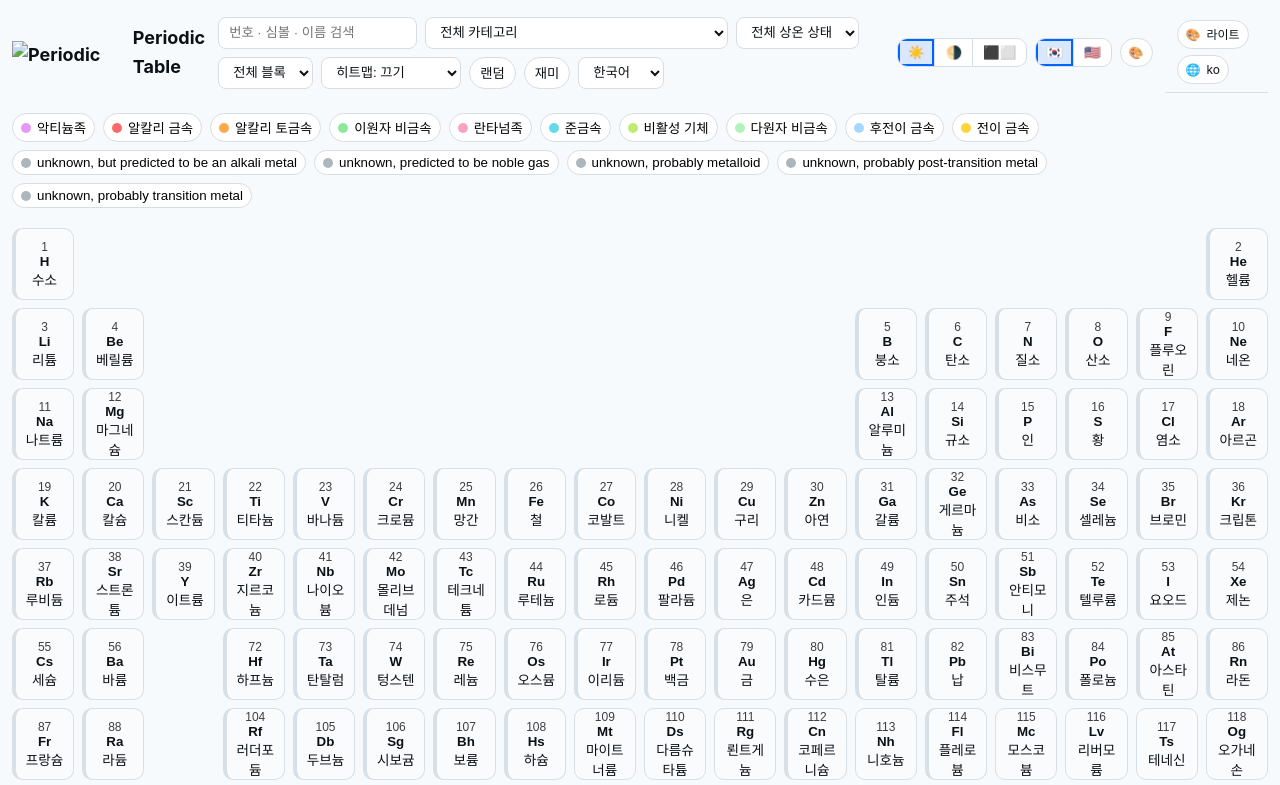
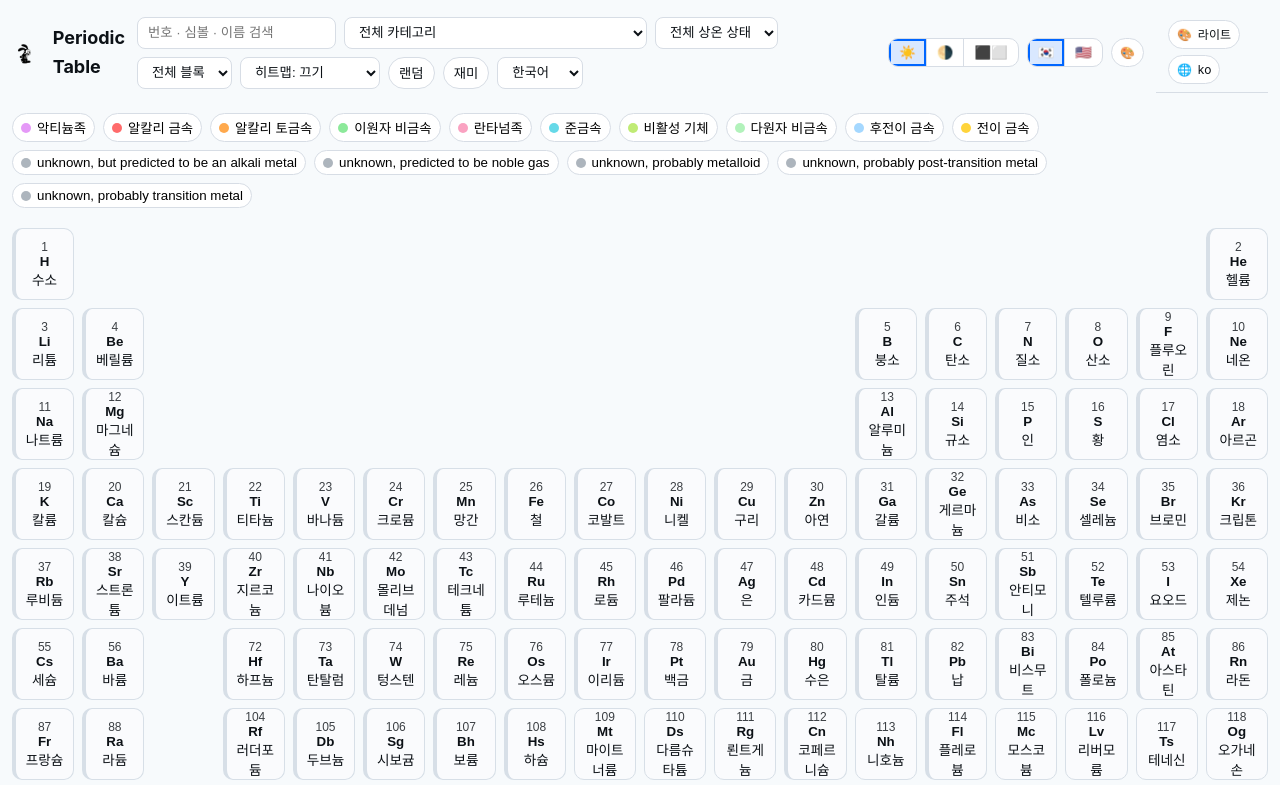
Before and after one commit to haebom/periodic, a plain HTML site: page index.html in a window 1280 px wide. Shown: the top 785 px of the page. Drawn offline with Linux system fonts and the light colour scheme.

Commit message:
chore: replace broken logo with tried.png and update meta/favicon paths

```diff
--- a/index.html
+++ b/index.html
@@ -6,18 +6,18 @@
     <meta name="description" content="Interactive periodic table - Periodic Table" />
     <meta property="og:title" content="Periodic Table" />
     <meta property="og:description" content="Interactive periodic table - Periodic Table" />
-    <meta property="og:image" content="./assets/logo.png" />
+    <meta property="og:image" content="./assets/tried.png" />
     <meta name="twitter:card" content="summary" />
     <meta name="twitter:title" content="Periodic Table" />
     <meta name="twitter:description" content="Interactive periodic table - Periodic Table" />
-    <meta name="twitter:image" content="./assets/logo.png" />
+    <meta name="twitter:image" content="./assets/tried.png" />
     <title>Periodic Table</title>
     <link rel="stylesheet" href="./assets/app.css" />
-    <link rel="icon" type="image/png" href="./assets/logo.png" />
+    <link rel="icon" type="image/png" href="./assets/tried.png" />
   </head>
   <body>
     <header class="topbar">
-      <h1 class="title"><img src="./assets/logo.png" alt="Periodic Table 로고" style="height: 24px; vertical-align: middle; margin-right: 8px;" />Periodic Table</h1>
+      <h1 class="title"><img src="./assets/tried.png" alt="Periodic Table 로고" style="height: 24px; vertical-align: middle; margin-right: 8px;" />Periodic Table</h1>
       <div class="controls">
         <label class="sr-only" for="search">검색</label>
         <input id="search" type="search" placeholder="번호 · 심볼 · 이름 검색" aria-label="원소 검색" />
```
Also changed, not shown: assets/tried.png (added).
